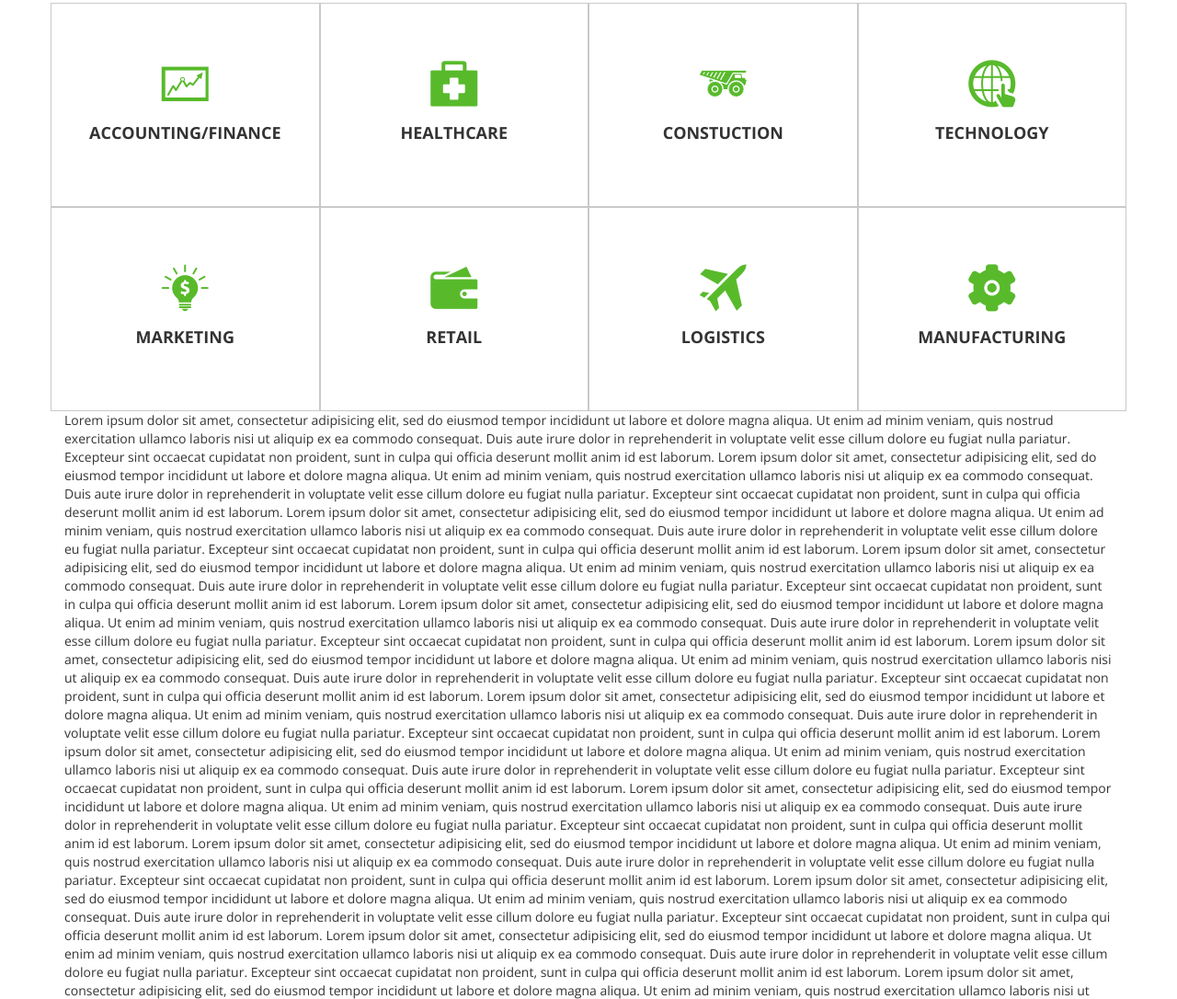
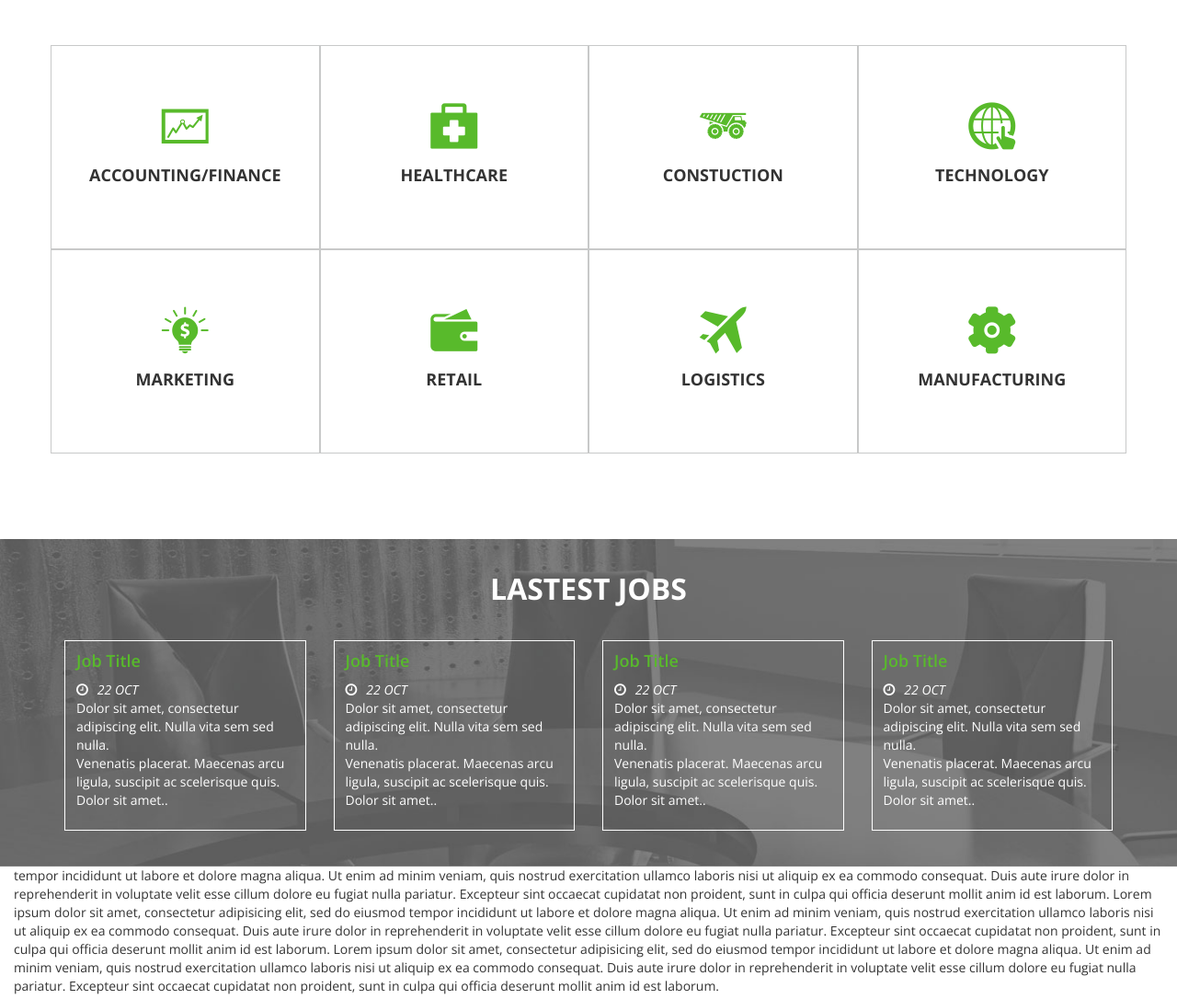
Before and after one commit to AndrewDuarte/sample-one, a website: page index.html in a window 1280 px wide. Shown: the part 670-1756 px from the top of the page at 92% size. Drawn offline with nearby package versions, Linux system fonts and the light colour scheme; files whose address does not match are found by name.

Commit message:
Latest Jobs & various updates
• New latest jobs section
• Inclusion of aria attributes for accessibility
• Responsive updates
• Added media

```diff
--- a/css/style.css
+++ b/css/style.css
@@ -106,8 +106,9 @@ Stylesheet Components:
 	}
 
 	h2{
+		margin-bottom: 56px;
+		color: #58ba2b;
 		font-size: 32px;
-		color: #58ba2b;
 		font-weight: 700;
 		text-transform: uppercase;
 	}
@@ -115,7 +116,6 @@ Stylesheet Components:
 	h4,h5,h6{
 		color: #58ba2b;
 		font-weight: 700;
-		text-transform: uppercase;
 	}
 
 	h3{
@@ -178,8 +178,8 @@ Stylesheet Components:
 	}
 
 	.nav>li>a {
-		padding-left: 27px;
-    	padding-right: 27px;
+		padding-left: 23px;
+    	padding-right: 23px;
 		text-transform: uppercase;
 	}
 
@@ -289,7 +289,7 @@ Stylesheet Components:
 	}
 
 	.btn-search{
-		width: 91%;
+		width: 100%;
 		height: 48px;
 		font-size: 22px;
 		color: #fff;
@@ -329,6 +329,10 @@ Stylesheet Components:
 	}
 
 	/* 	- CATEGORIES */
+	.categ{
+		margin-bottom: 93px;
+	}
+
 
 	a .categ-area:hover, a .categ-area:hover span{
 		background-color: #58ba2b;
@@ -348,6 +352,62 @@ Stylesheet Components:
 	    color: #58ba2b;
 	}
 
+	/* - JOBS  */
+
+	.jobs-box{
+		background-image: url('../images/jobs-bg.jpg');
+		background-size: cover;
+		background-repeat: no-repeat;
+	}
+
+	.jobs-box h2{
+		margin-top: 36px;
+		margin-bottom: 39px;
+	}
+
+	.jobs-box h2, .jobs-box p{
+		color: #fff;
+	}
+
+	.jobs-box h3{
+		margin-top: auto;
+	    font-weight: 600;
+	    color: #58ba2b;
+	    text-transform: capitalize;
+	}
+
+	.jobs{
+		margin-bottom: 39px;
+	}
+
+	.job-area{
+		padding: 12px;
+ 		border: 1px solid #fff;
+	}
+
+	.job-area:hover{
+		background-color: rgba(225,225,225,0.3)
+	}
+
+	.job-area:focus{
+		border-color: #58ba2b;
+    	box-shadow: inset 0 1px 1px rgba(0,0,0,.075), 0 0 8px rgba(88,186,43,.6);
+	}
+
+	.job-area span{
+		color: #fff;
+	    font-weight: 300;
+	    font-style: italic;
+	}
+
+	.job-area span:before{
+	    padding-right: 10px;
+	    font-family: Fontawesome;
+	    content: '\f017';
+	    font-size: 15px;
+	    font-weight: normal;
+	    font-style: normal;
+	}
 
 /* 6. @MEDIA */
 
@@ -387,4 +447,15 @@ Stylesheet Components:
     .collapsing {
         overflow: hidden!important;
     }
+
+    .banner-fore{
+    	background-image: url(../images/lady-sm.png);
+    	background-size: cover;
+    }
+
+    .banner-box{
+    	background: url(../images/banner-bg-sm.jpg) no-repeat;
+    	background-size: cover;
+    }
+
 }
--- a/index.html
+++ b/index.html
@@ -1,5 +1,5 @@
 <!DOCTYPE html>
-<html lang="en">
+<html lang="eng">
 	<head>
 		<meta charset="utf-8">
 		<meta http-equiv="X-UA-Compatible" content="IE=edge">
@@ -32,13 +32,13 @@
 					<!-- Socail Icons -->
 					<div class="col-xs-offset-0 col-sm-offset-6 col-md-offset-7 col-lg-offset-8 col-xs-5 col-sm-3 col-md-2 col-lg-2 text-right">
 						<!-- Facebook Icon -->
-						<a href="https://www.facebook.com/" target="_blank">
+						<a href="https://www.facebook.com/" target="_blank" title="Facebook">
 						<i class="fa fa-facebook social-icon" aria-hidden="true"></i></a>
 						<!-- Twitter Icon -->
-						<a href="https://twitter.com/AndrewCDuarte" target="_blank">
+						<a href="https://twitter.com/AndrewCDuarte" target="_blank" title="Twitter">
 						<i class="fa fa-twitter social-icon" aria-hidden="true"></i></a>
 						<!-- LinkedIn Icon -->
-						<a href="https://au.linkedin.com/in/andrewcduarte" target="_blank">
+						<a href="https://au.linkedin.com/in/andrewcduarte" target="_blank" title="LinkedIn">
 						<i class="fa fa-linkedin social-icon" aria-hidden="true"></i></a>
 					</div>
 					<!-- Login / Register -->
@@ -65,7 +65,7 @@
 						<nav class="navbar">
 						  <div class="container-fluid">
 						    <div class="navbar-header">
-						      <button type="button" class="navbar-toggle" data-toggle="collapse" data-target="#myNavbar">
+						      <button aria-label="Menu" type="button" class="navbar-toggle" data-toggle="collapse" data-target="#myNavbar">
 						        <span class="icon-bar"></span>
 						        <span class="icon-bar"></span>
 						        <span class="icon-bar"></span>
@@ -133,7 +133,7 @@
 								  </div>
 								</div>
 								<div class="col-xs-12 col-sm-2 col-md-2 col-lg-2 text-center">
-									<button type="submit" class="btn btn-search"><i class="fa fa-search" aria-hidden="true"></i></button>
+									<button aria-label="Search" type="submit" class="btn btn-search"><i class="fa fa-search" aria-hidden="true"></i></button>
 								</div>
 							</form>
 						</div>
@@ -151,12 +151,12 @@
 		<div class="cta-bar">
 			<div class="container">
 				<div class="row">
-					<div class="col-xs-4 col-sm-2 col-md-2 col-lg-2 col-xs-offset-2 col-sm-offset-4 col-md-offset-4 col-lg-offset-4 text-center">
+					<div class="col-xs-4 col-sm-3 col-md-2 col-lg-2 col-xs-offset-2 col-sm-offset-3 col-md-offset-4 col-lg-offset-4 text-center">
 					<a href="#">
 						<div class="cta-btn">Job Alerts</div>
 					</a>
 					</div>
-					<div class="col-xs-4 col-sm-2 col-md-2 col-lg-2 text-center">
+					<div class="col-xs-4 col-sm-3 col-md-2 col-lg-2 text-center">
 					<a href="#">
 						<div class="cta-btn">Register CV</div>
 					</a>
@@ -172,7 +172,7 @@
 					<h2 style="margin-top: 53px;">CATEGORIES</h2>
 				</div>
 			</div>
-			<div class="row categ">
+			<div class="row">
 				<!-- ACCOUNTING/FINANCE -->
 				<a href="#">
 				<div class="col-xs-12 col-sm-6 col-md-3 col-lg-3 categ-area text-center">
@@ -202,7 +202,7 @@
 				</div>
 				</a>
 			</div>
-			<div class="row">
+			<div class="row categ">
 				<!-- MARKETING -->
 				<a href="#">
 				<div class="col-xs-12 col-sm-6 col-md-3 col-lg-3 categ-area text-center">
@@ -234,8 +234,59 @@
 			</div>
 		</div>
 		<!-- Jobs  -->
+		<div class="jobs-box">
 		<div class="container">
-			Lorem ipsum dolor sit amet, consectetur adipisicing elit, sed do eiusmod
+			<div class="row">
+				<div class="col-xs-12 col-sm-12 col-md-12 col-lg-12 text-center">
+					<h2>Lastest Jobs</h2>
+				</div>
+			</div>
+			<div class="row jobs">
+				<!-- Job 1 -->
+				<div class="col-xs-6 col-sm-6 col-md-3 col-lg-3">
+					<a href="#">
+					<div class="job-area">
+						<h3>Job Title</h3>
+						<span>22 OCT</span>
+						<p>Dolor sit amet, consectetur adipiscing elit. Nulla vita sem sed nulla.<br>Venenatis placerat. Maecenas arcu ligula, suscipit ac scelerisque quis. Dolor sit amet..</p>
+					</div>
+					</a>
+				</div>
+				<!-- Job 2 -->
+				<div class="col-xs-6 col-sm-6 col-md-3 col-lg-3">
+					<a href="#">
+					<div class="job-area">
+						<h3>Job Title</h3>
+						<span>22 OCT</span>
+						<p>Dolor sit amet, consectetur adipiscing elit. Nulla vita sem sed nulla.<br>Venenatis placerat. Maecenas arcu ligula, suscipit ac scelerisque quis. Dolor sit amet..</p>
+					</div>
+					</a>
+				</div>
+				<!-- Job 3 -->
+				<div class="col-xs-3 hidden-xs col-sm-3 hidden-sm col-md-3 col-lg-3">
+					<a href="#">
+					<div class="job-area">
+						<h3>Job Title</h3>
+						<span>22 OCT</span>
+						<p>Dolor sit amet, consectetur adipiscing elit. Nulla vita sem sed nulla.<br>Venenatis placerat. Maecenas arcu ligula, suscipit ac scelerisque quis. Dolor sit amet..</p>
+					</div>
+					</a>
+				</div>
+				<!-- Job 4 -->
+				<div class="col-xs-3 hidden-xs col-sm-3 hidden-sm col-md-3 col-lg-3">
+					<a href="#">
+					<div class="job-area">
+						<h3>Job Title</h3>
+						<span>22 OCT</span>
+						<p>Dolor sit amet, consectetur adipiscing elit. Nulla vita sem sed nulla.<br>Venenatis placerat. Maecenas arcu ligula, suscipit ac scelerisque quis. Dolor sit amet..</p>
+					</div>
+					</a>
+				</div>
+			</div>
+		</div>
+		</div>
+		<!-- News  -->
+		<div class="container-fluid">
 			tempor incididunt ut labore et dolore magna aliqua. Ut enim ad minim veniam,
 			quis nostrud exercitation ullamco laboris nisi ut aliquip ex ea commodo
 			consequat. Duis aute irure dolor in reprehenderit in voluptate velit esse
@@ -253,77 +304,6 @@
 			consequat. Duis aute irure dolor in reprehenderit in voluptate velit esse
 			cillum dolore eu fugiat nulla pariatur. Excepteur sint occaecat cupidatat non
 			proident, sunt in culpa qui officia deserunt mollit anim id est laborum.
-			Lorem ipsum dolor sit amet, consectetur adipisicing elit, sed do eiusmod
-			tempor incididunt ut labore et dolore magna aliqua. Ut enim ad minim veniam,
-			quis nostrud exercitation ullamco laboris nisi ut aliquip ex ea commodo
-			consequat. Duis aute irure dolor in reprehenderit in voluptate velit esse
-			cillum dolore eu fugiat nulla pariatur. Excepteur sint occaecat cupidatat non
-			proident, sunt in culpa qui officia deserunt mollit anim id est laborum.
-			Lorem ipsum dolor sit amet, consectetur adipisicing elit, sed do eiusmod
-			tempor incididunt ut labore et dolore magna aliqua. Ut enim ad minim veniam,
-			quis nostrud exercitation ullamco laboris nisi ut aliquip ex ea commodo
-			consequat. Duis aute irure dolor in reprehenderit in voluptate velit esse
-			cillum dolore eu fugiat nulla pariatur. Excepteur sint occaecat cupidatat non
-			proident, sunt in culpa qui officia deserunt mollit anim id est laborum.
-			Lorem ipsum dolor sit amet, consectetur adipisicing elit, sed do eiusmod
-			tempor incididunt ut labore et dolore magna aliqua. Ut enim ad minim veniam,
-			quis nostrud exercitation ullamco laboris nisi ut aliquip ex ea commodo
-			consequat. Duis aute irure dolor in reprehenderit in voluptate velit esse
-			cillum dolore eu fugiat nulla pariatur. Excepteur sint occaecat cupidatat non
-			proident, sunt in culpa qui officia deserunt mollit anim id est laborum.
-			Lorem ipsum dolor sit amet, consectetur adipisicing elit, sed do eiusmod
-			tempor incididunt ut labore et dolore magna aliqua. Ut enim ad minim veniam,
-			quis nostrud exercitation ullamco laboris nisi ut aliquip ex ea commodo
-			consequat. Duis aute irure dolor in reprehenderit in voluptate velit esse
-			cillum dolore eu fugiat nulla pariatur. Excepteur sint occaecat cupidatat non
-			proident, sunt in culpa qui officia deserunt mollit anim id est laborum.
-			Lorem ipsum dolor sit amet, consectetur adipisicing elit, sed do eiusmod
-			tempor incididunt ut labore et dolore magna aliqua. Ut enim ad minim veniam,
-			quis nostrud exercitation ullamco laboris nisi ut aliquip ex ea commodo
-			consequat. Duis aute irure dolor in reprehenderit in voluptate velit esse
-			cillum dolore eu fugiat nulla pariatur. Excepteur sint occaecat cupidatat non
-			proident, sunt in culpa qui officia deserunt mollit anim id est laborum.
-			Lorem ipsum dolor sit amet, consectetur adipisicing elit, sed do eiusmod
-			tempor incididunt ut labore et dolore magna aliqua. Ut enim ad minim veniam,
-			quis nostrud exercitation ullamco laboris nisi ut aliquip ex ea commodo
-			consequat. Duis aute irure dolor in reprehenderit in voluptate velit esse
-			cillum dolore eu fugiat nulla pariatur. Excepteur sint occaecat cupidatat non
-			proident, sunt in culpa qui officia deserunt mollit anim id est laborum.
-			Lorem ipsum dolor sit amet, consectetur adipisicing elit, sed do eiusmod
-			tempor incididunt ut labore et dolore magna aliqua. Ut enim ad minim veniam,
-			quis nostrud exercitation ullamco laboris nisi ut aliquip ex ea commodo
-			consequat. Duis aute irure dolor in reprehenderit in voluptate velit esse
-			cillum dolore eu fugiat nulla pariatur. Excepteur sint occaecat cupidatat non
-			proident, sunt in culpa qui officia deserunt mollit anim id est laborum.
-			Lorem ipsum dolor sit amet, consectetur adipisicing elit, sed do eiusmod
-			tempor incididunt ut labore et dolore magna aliqua. Ut enim ad minim veniam,
-			quis nostrud exercitation ullamco laboris nisi ut aliquip ex ea commodo
-			consequat. Duis aute irure dolor in reprehenderit in voluptate velit esse
-			cillum dolore eu fugiat nulla pariatur. Excepteur sint occaecat cupidatat non
-			proident, sunt in culpa qui officia deserunt mollit anim id est laborum.
-			Lorem ipsum dolor sit amet, consectetur adipisicing elit, sed do eiusmod
-			tempor incididunt ut labore et dolore magna aliqua. Ut enim ad minim veniam,
-			quis nostrud exercitation ullamco laboris nisi ut aliquip ex ea commodo
-			consequat. Duis aute irure dolor in reprehenderit in voluptate velit esse
-			cillum dolore eu fugiat nulla pariatur. Excepteur sint occaecat cupidatat non
-			proident, sunt in culpa qui officia deserunt mollit anim id est laborum.
-			Lorem ipsum dolor sit amet, consectetur adipisicing elit, sed do eiusmod
-			tempor incididunt ut labore et dolore magna aliqua. Ut enim ad minim veniam,
-			quis nostrud exercitation ullamco laboris nisi ut aliquip ex ea commodo
-			consequat. Duis aute irure dolor in reprehenderit in voluptate velit esse
-			cillum dolore eu fugiat nulla pariatur. Excepteur sint occaecat cupidatat non
-			proident, sunt in culpa qui officia deserunt mollit anim id est laborum.
-			Lorem ipsum dolor sit amet, consectetur adipisicing elit, sed do eiusmod
-			tempor incididunt ut labore et dolore magna aliqua. Ut enim ad minim veniam,
-			quis nostrud exercitation ullamco laboris nisi ut aliquip ex ea commodo
-			consequat. Duis aute irure dolor in reprehenderit in voluptate velit esse
-			cillum dolore eu fugiat nulla pariatur. Excepteur sint occaecat cupidatat non
-			proident, sunt in culpa qui officia deserunt mollit anim id est laborum.
-
-		</div>
-		<!-- News  -->
-		<div class="container-fluid">
-
 		</div>
 		<!-- Twiiter -->
 		<div class="container-fluid">
```
Also changed, not shown: build/style.css, images/banner-bg-sm.jpg (added), images/jobs-bg.jpg (added), images/lady-sm.png (added), 3 other files.
